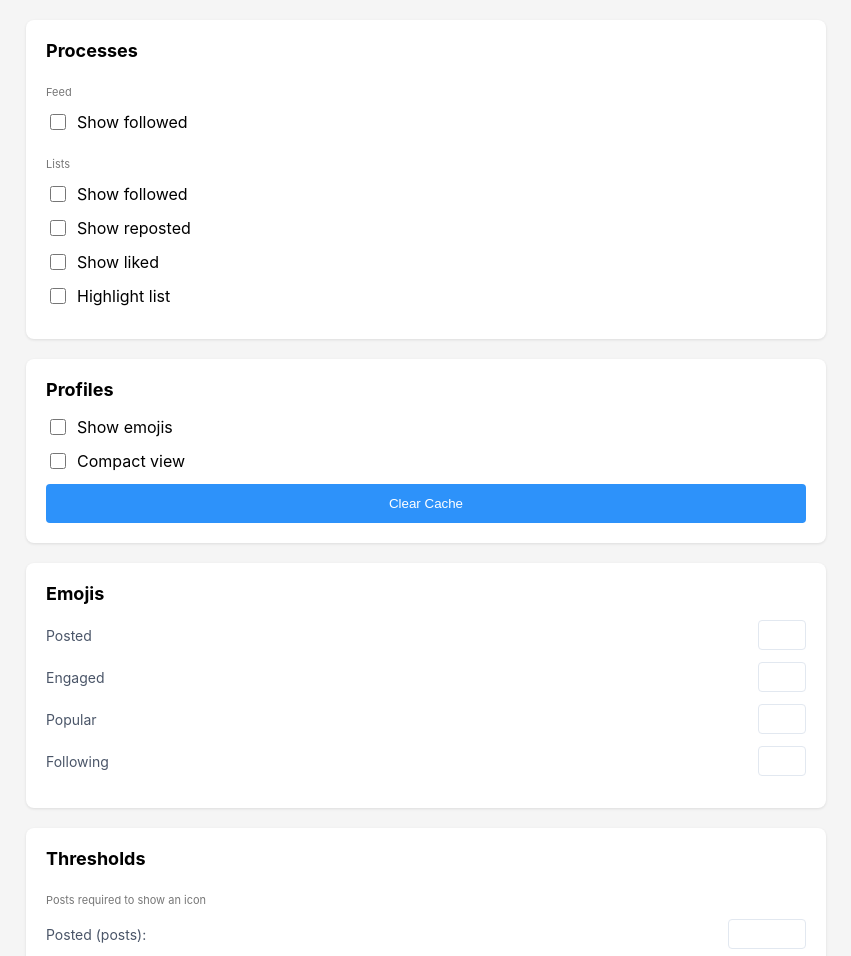
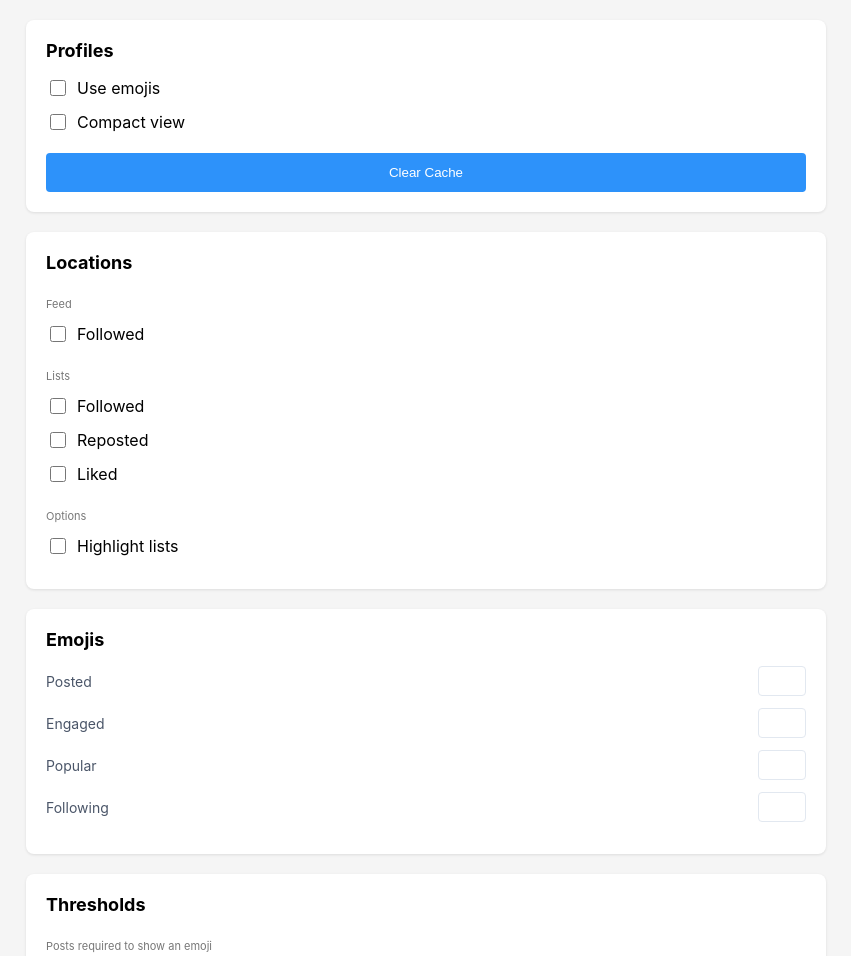
Before and after one commit to davestewart/bluesky-follower-info, a browser extension: page options/index.html in a window 1280 px wide. Shown: the top 956 px of the page, without its empty margins (214-1065 px from the left). Drawn offline with Linux system fonts and the light colour scheme.

Commit message:
Improve options layout

```diff
--- a/options/index.html
+++ b/options/index.html
@@ -17,7 +17,7 @@
     border-radius: 8px;
     padding: 20px;
     margin-bottom: 20px;
-    box-shadow: 0 1px 3px rgba(0,0,0,0.1);
+    box-shadow: 0 1px 3px rgba(0, 0, 0, 0.1);
   }
 
   .support {
@@ -84,12 +84,13 @@
     border: none;
     border-radius: 4px;
     padding: 12px 20px;
-    margin-top: 12px;
+    margin-top: 20px;
     background-color: #2D92FA;
     text-align: center;
     text-decoration: none;
     color: white;
     cursor: pointer;
+
     &:hover {
       background-color: #217EDE;
     }
@@ -99,39 +100,12 @@
 </head>
 <body>
 <div id="app">
-  <!-- Process Section -->
-  <div class="section">
-    <h2>Processes</h2>
-    <p>Feed</p>
-    <label class="checkbox-label">
-      <input type="checkbox" id="process-feedFollowed">
-      <span>Show followed</span>
-    </label>
-    <p>Lists</p>
-    <label class="checkbox-label">
-      <input type="checkbox" id="process-listFollowed">
-      <span>Show followed</span>
-    </label>
-    <label class="checkbox-label">
-      <input type="checkbox" id="process-listReposted">
-      <span>Show reposted</span>
-    </label>
-    <label class="checkbox-label">
-      <input type="checkbox" id="process-listLiked">
-      <span>Show liked</span>
-    </label>
-    <label class="checkbox-label">
-      <input type="checkbox" id="process-listHighlight">
-      <span>Highlight list</span>
-    </label>
-  </div>
-
   <!-- Profile Section -->
   <div class="section">
     <h2>Profiles</h2>
     <label class="checkbox-label">
       <input type="checkbox" id="profile-emojis">
-      <span>Show emojis</span>
+      <span>Use emojis</span>
     </label>
     <label class="checkbox-label">
       <input type="checkbox" id="profile-compact">
@@ -140,7 +114,35 @@
     <button id="clear-cache">Clear Cache</button>
   </div>
 
-  <!-- Icons Section -->
+  <!-- Locations Section -->
+  <div class="section">
+    <h2>Locations</h2>
+    <p>Feed</p>
+    <label class="checkbox-label">
+      <input type="checkbox" id="process-feedFollowed">
+      <span>Followed</span>
+    </label>
+    <p>Lists</p>
+    <label class="checkbox-label">
+      <input type="checkbox" id="process-listFollowed">
+      <span>Followed</span>
+    </label>
+    <label class="checkbox-label">
+      <input type="checkbox" id="process-listReposted">
+      <span>Reposted</span>
+    </label>
+    <label class="checkbox-label">
+      <input type="checkbox" id="process-listLiked">
+      <span>Liked</span>
+    </label>
+    <p>Options</p>
+    <label class="checkbox-label">
+      <input type="checkbox" id="process-listHighlight">
+      <span>Highlight lists</span>
+    </label>
+  </div>
+
+  <!-- Emojis Section -->
   <div class="section">
     <h2>Emojis</h2>
     <div class="input-row">
@@ -161,10 +163,11 @@
     </div>
   </div>
 
+
   <!-- Thresholds Section -->
   <div class="section">
     <h2>Thresholds</h2>
-    <p>Posts required to show an icon</p>
+    <p>Posts required to show an emoji</p>
     <div class="input-row">
       <label>Posted (posts):</label>
       <input type="number" min="1" id="thresholds-posted">
@@ -186,7 +189,8 @@
   </div>
 
   <div class="support">
-    <a class="button" href="https://davestewart.co.uk/products/bluesky-follower-info/?utm_source=extension" target="_support">Support</a>
+    <a class="button" href="https://davestewart.co.uk/products/bluesky-follower-info/?utm_source=extension"
+       target="_support">Support</a>
   </div>
 
 </div>
```
Also changed, not shown: manifest.json.
